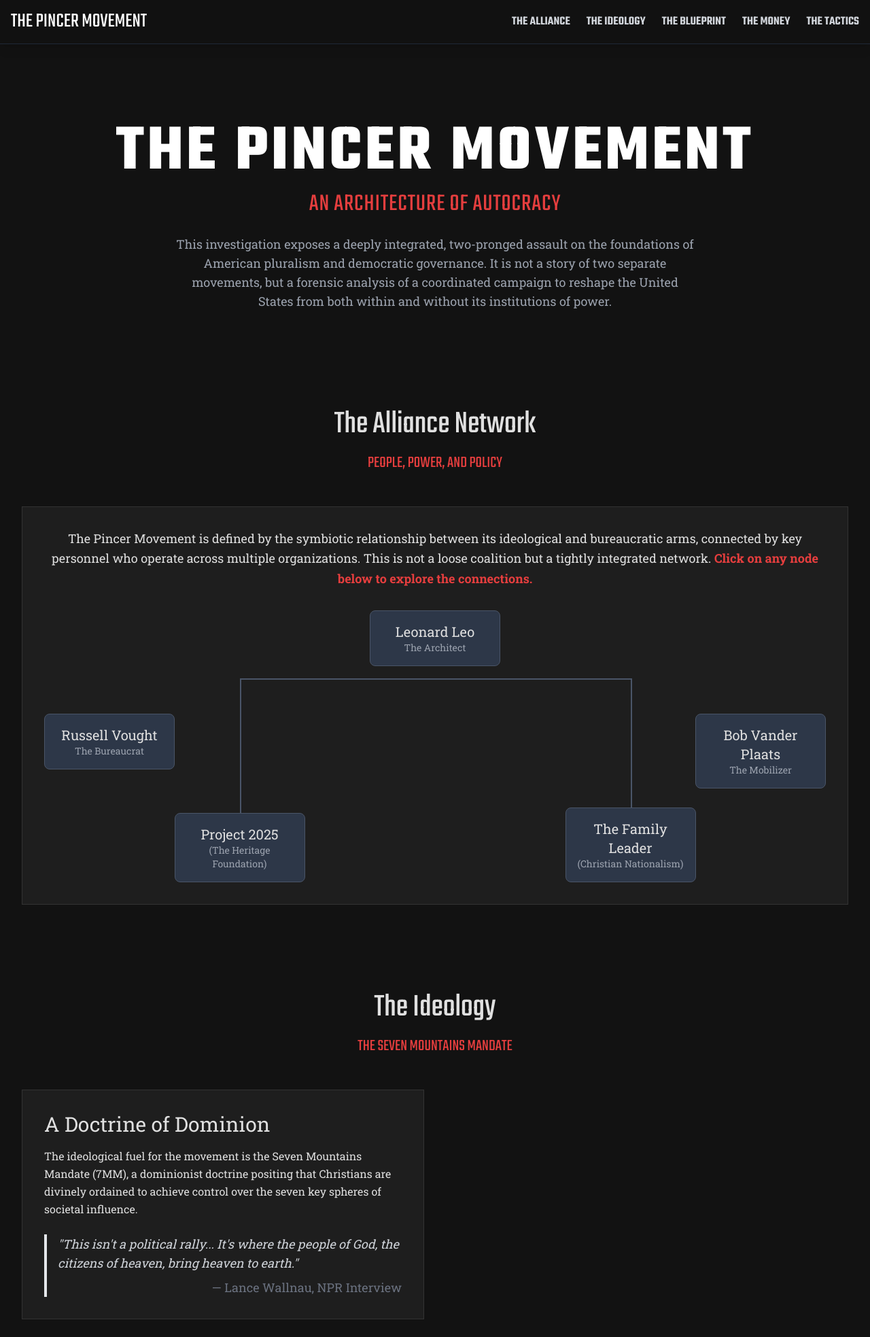
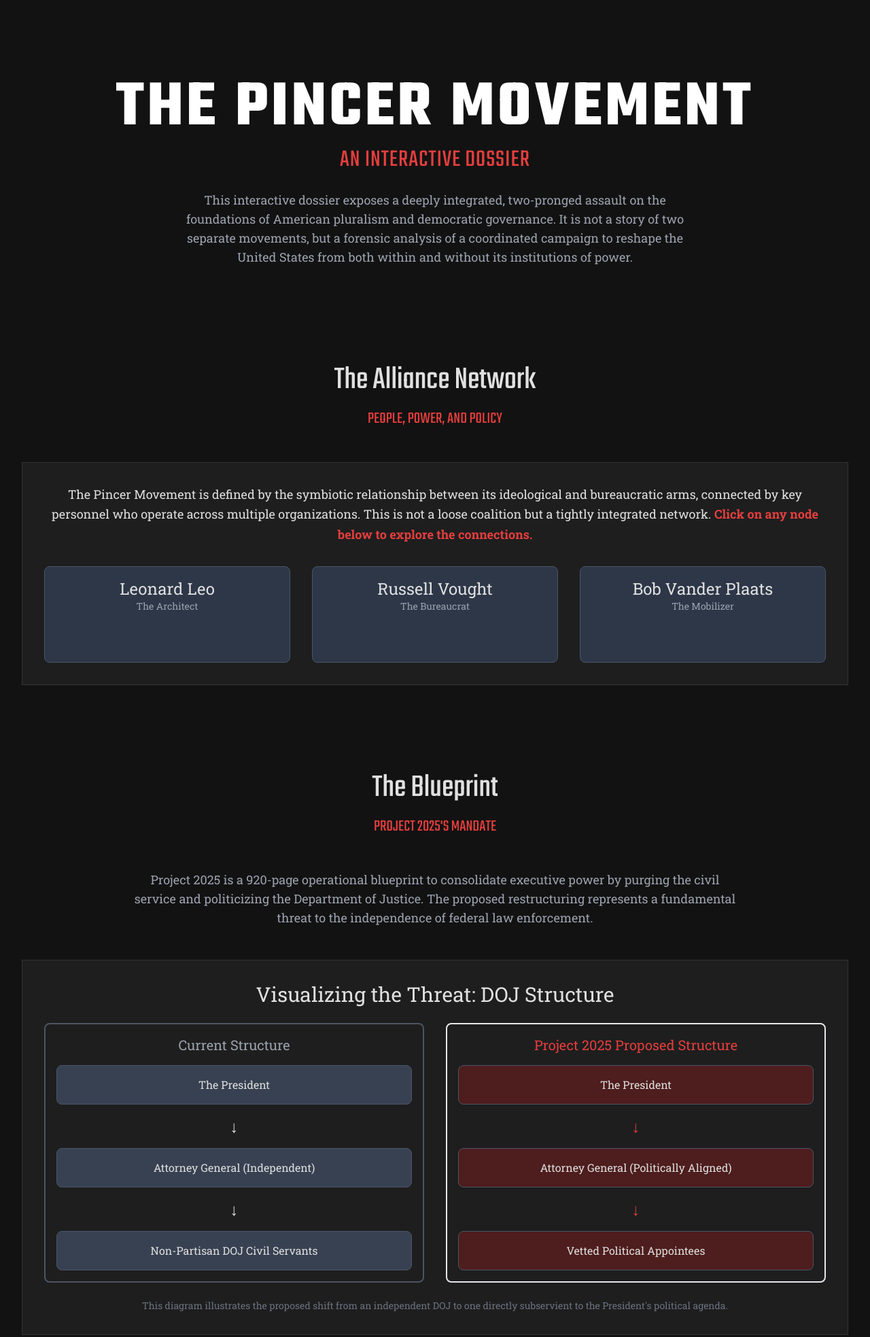
Before and after one commit to greenmovelow/pincer-movement-interactive, a plain HTML site: page index.html in a window 1280 px wide. Shown: the top 1967 px of the page at 68% size. Drawn offline with nearby package versions, Linux system fonts and the light colour scheme.

Commit message:
Update index.html
Enhanced Interactive and Frameless

Signed-off-by: Restoring Democracy's Promise <skin.grief.snap@stayclkd.com>

```diff
--- a/index.html
+++ b/index.html
@@ -10,7 +10,7 @@
     <link rel="preconnect" href="https://fonts.gstatic.com" crossorigin>
     <link href="https://fonts.googleapis.com/css2?family=Roboto+Slab:wght@300;400;700&family=Teko:wght@400;600;700&display=swap" rel="stylesheet">
     <!-- Chosen Palette: Dark Mode with Red Accents, inspired by exposed1.substack.com -->
-    <!-- Application Structure Plan: The SPA is structured as a thematic, scrollable dossier. A sticky navigation bar allows users to jump to key pillars of the investigation. This non-linear structure lets users explore the complex, interconnected system at their own pace. Interactive elements like clickable nodes for information pop-ups, tabbed content, and dynamic charts are used to manage information density and encourage deep exploration of the evidence. -->
+    <!-- Application Structure Plan: The SPA is structured as a thematic, scrollable dossier. This non-linear structure lets users explore the complex, interconnected system at their own pace. Interactive elements like clickable nodes for information pop-ups, tabbed content, and dynamic charts are used to manage information density and encourage deep exploration of the evidence. -->
     <!-- Visualization & Content Choices: Goal: Organize/Relationships -> Viz: Enhanced HTML/CSS flowcharts and network diagrams with clickable nodes that trigger modal pop-ups for detailed information. This method is chosen to visually map the complex, non-linear relationships between actors, finances, and institutions, directly responding to the EIC's desire for a "Systemic Network Analysis." NO SVG/Mermaid. Goal: Inform/Compare -> Viz: Chart.js Donut and Bar charts present key statistics (polling data, voter challenges) in an easily digestible format. Rendered to Canvas. Goal: Organize/Inform -> Viz: "Big Number" cards and tabbed content areas break down the dense information of Project 2025 and its tactics into interactive, manageable chunks. -->
     <!-- CONFIRMATION: NO SVG graphics used. NO Mermaid JS used. -->
     <style>
@@ -25,35 +25,21 @@
         .node { border: 1px solid #4A5568; padding: 1rem; text-align: center; border-radius: 0.5rem; background-color: #2D3748; transition: all 0.3s ease; cursor: pointer; position: relative; z-index: 10; }
         .node:hover { transform: translateY(-5px); box-shadow: 0 4px 8px rgba(0,0,0,0.5); border-color: var(--accent-red); }
         .line { position: absolute; background-color: #4A5568; z-index: 1; }
-        .sticky-nav { position: sticky; top: 0; z-index: 50; background-color: rgba(18, 18, 18, 0.8); backdrop-filter: blur(10px); }
-        .modal-overlay { position: fixed; top: 0; left: 0; right: 0; bottom: 0; background-color: rgba(0, 0, 0, 0.75); z-index: 100; display: flex; align-items: center; justify-content: center; }
-        .modal-content { background-color: #1E1E1E; border: 1px solid var(--accent-red); max-width: 500px; width: 90%; max-height: 90vh; overflow-y: auto; }
+        .modal-overlay { position: fixed; top: 0; left: 0; right: 0; bottom: 0; background-color: rgba(0, 0, 0, 0.75); z-index: 100; display: flex; align-items: center; justify-content: center; opacity: 0; visibility: hidden; transition: opacity 0.3s ease; }
+        .modal-overlay.visible { opacity: 1; visibility: visible; }
+        .modal-content { background-color: #1E1E1E; border: 1px solid var(--accent-red); max-width: 500px; width: 90%; max-height: 90vh; overflow-y: auto; transform: scale(0.95); transition: transform 0.3s ease; }
+        .modal-overlay.visible .modal-content { transform: scale(1); }
     </style>
 </head>
 <body class="antialiased">
-
-    <nav id="navbar" class="sticky-nav shadow-lg border-b border-gray-800">
-        <div class="container mx-auto px-4">
-            <div class="flex items-center justify-between h-16">
-                <h1 class="text-3xl uppercase text-white">The Pincer Movement</h1>
-                <div class="hidden md:flex space-x-6 text-lg uppercase">
-                    <a href="#alliance" class="nav-item text-gray-300 hover:text-accent-red transition duration-300">The Alliance</a>
-                    <a href="#ideology" class="nav-item text-gray-300 hover:text-accent-red transition duration-300">The Ideology</a>
-                    <a href="#blueprint" class="nav-item text-gray-300 hover:text-accent-red transition duration-300">The Blueprint</a>
-                    <a href="#money" class="nav-item text-gray-300 hover:text-accent-red transition duration-300">The Money</a>
-                    <a href="#tactics" class="nav-item text-gray-300 hover:text-accent-red transition duration-300">The Tactics</a>
-                </div>
-            </div>
-        </div>
-    </nav>
 
     <main class="container mx-auto p-4 md:p-8">
 
         <header class="text-center my-12 md:my-20">
             <h1 class="text-6xl md:text-8xl font-bold uppercase tracking-wider text-white">The Pincer Movement</h1>
-            <h2 class="text-2xl md:text-4xl mt-2 accent-red uppercase tracking-wide">An Architecture of Autocracy</h2>
+            <h2 class="text-2xl md:text-4xl mt-2 accent-red uppercase tracking-wide">An Interactive Dossier</h2>
             <p class="max-w-3xl mx-auto mt-6 text-lg text-gray-400">
-                This investigation exposes a deeply integrated, two-pronged assault on the foundations of American pluralism and democratic governance. It is not a story of two separate movements, but a forensic analysis of a coordinated campaign to reshape the United States from both within and without its institutions of power.
+                This interactive dossier exposes a deeply integrated, two-pronged assault on the foundations of American pluralism and democratic governance. It is not a story of two separate movements, but a forensic analysis of a coordinated campaign to reshape the United States from both within and without its institutions of power.
             </p>
         </header>
 
@@ -64,30 +50,58 @@
                  <p class="text-lg mb-8 leading-relaxed text-center">
                     The Pincer Movement is defined by the symbiotic relationship between its ideological and bureaucratic arms, connected by key personnel who operate across multiple organizations. This is not a loose coalition but a tightly integrated network. <span class="font-bold accent-red">Click on any node below to explore the connections.</span>
                 </p>
-                <div class="relative h-[600px] md:h-[400px]">
-                    <!-- Lines -->
-                    <div class="line" style="left: 25%; top: 25%; width: 50%; height: 2px;"></div>
-                    <div class="line" style="left: 25%; top: 25%; width: 2px; height: 50%;"></div>
-                    <div class="line" style="left: 75%; top: 25%; width: 2px; height: 50%;"></div>
-
-                    <!-- Nodes -->
-                    <div id="node-leo" class="node absolute w-48" style="left: calc(50% - 6rem); top: 0;">
-                        <h4 class="text-xl">Leonard Leo</h4><p class="text-sm text-gray-400">The Architect</p>
+                <div class="grid grid-cols-1 md:grid-cols-3 gap-8 text-center">
+                    <div id="node-leo" class="node group">
+                        <h4 class="text-2xl">Leonard Leo</h4>
+                        <p class="text-sm text-gray-400">The Architect</p>
+                        <p class="mt-4 opacity-0 group-hover:opacity-100 transition-opacity duration-300 text-sm italic">Strategic mastermind connecting money to judicial and political power.</p>
                     </div>
-                    <div id="node-vought" class="node absolute w-48" style="left: 0; top: calc(50% - 3rem);">
-                        <h4 class="text-xl">Russell Vought</h4><p class="text-sm text-gray-400">The Bureaucrat</p>
+                     <div id="node-vought" class="node group">
+                        <h4 class="text-2xl">Russell Vought</h4>
+                        <p class="text-sm text-gray-400">The Bureaucrat</p>
+                         <p class="mt-4 opacity-0 group-hover:opacity-100 transition-opacity duration-300 text-sm italic">Project 2025 author aiming to dismantle the civil service from within.</p>
                     </div>
-                    <div id="node-vanderplaats" class="node absolute w-48" style="right: 0; top: calc(50% - 3rem);">
-                        <h4 class="text-xl">Bob Vander Plaats</h4><p class="text-sm text-gray-400">The Mobilizer</p>
-                    </div>
-                    <div id="node-heritage" class="node absolute w-48" style="left: calc(25% - 6rem); bottom: 0;">
-                        <h4 class="text-xl">Project 2025</h4><p class="text-sm text-gray-400">(The Heritage Foundation)</p>
-                    </div>
-                    <div id="node-tfl" class="node absolute w-48" style="right: calc(25% - 6rem); bottom: 0;">
-                         <h4 class="text-xl">The Family Leader</h4><p class="text-sm text-gray-400">(Christian Nationalism)</p>
+                     <div id="node-vanderplaats" class="node group">
+                        <h4 class="text-2xl">Bob Vander Plaats</h4>
+                        <p class="text-sm text-gray-400">The Mobilizer</p>
+                         <p class="mt-4 opacity-0 group-hover:opacity-100 transition-opacity duration-300 text-sm italic">Grassroots general translating ideology into state-level political action.</p>
                     </div>
                 </div>
             </div>
+        </section>
+
+        <section id="blueprint" class="py-16">
+            <h2 class="text-5xl text-center mb-4">The Blueprint</h2>
+            <h3 class="text-2xl text-center accent-red mb-12 uppercase">Project 2025's Mandate</h3>
+             <p class="max-w-4xl mx-auto text-center text-lg text-gray-400 mb-12">
+                Project 2025 is a 920-page operational blueprint to consolidate executive power by purging the civil service and politicizing the Department of Justice. The proposed restructuring represents a fundamental threat to the independence of federal law enforcement.
+            </p>
+             <div class="card p-8">
+                 <h4 class="text-3xl mb-6 text-center">Visualizing the Threat: DOJ Structure</h4>
+                 <div class="grid grid-cols-1 md:grid-cols-2 gap-8">
+                     <div class="border-2 border-gray-600 rounded-lg p-4">
+                        <h5 class="text-xl text-center mb-4 text-gray-400">Current Structure</h5>
+                        <div class="space-y-4 text-center">
+                            <div class="node bg-gray-700">The President</div>
+                            <div class="text-2xl">&darr;</div>
+                            <div class="node bg-gray-700">Attorney General (Independent)</div>
+                            <div class="text-2xl">&darr;</div>
+                            <div class="node bg-gray-700">Non-Partisan DOJ Civil Servants</div>
+                        </div>
+                     </div>
+                     <div class="border-2 border-accent-red rounded-lg p-4">
+                        <h5 class="text-xl text-center mb-4 accent-red">Project 2025 Proposed Structure</h5>
+                         <div class="space-y-4 text-center">
+                            <div class="node bg-red-900/50">The President</div>
+                            <div class="text-2xl accent-red">&darr;</div>
+                            <div class="node bg-red-900/50">Attorney General (Politically Aligned)</div>
+                            <div class="text-2xl accent-red">&darr;</div>
+                            <div class="node bg-red-900/50">Vetted Political Appointees</div>
+                        </div>
+                     </div>
+                 </div>
+                 <p class="text-center mt-6 text-gray-500 text-sm">This diagram illustrates the proposed shift from an independent DOJ to one directly subservient to the President's political agenda.</p>
+             </div>
         </section>
 
         <section id="ideology" class="py-16">
@@ -108,24 +122,6 @@
                     <div class="chart-container">
                         <canvas id="ideologyChart"></canvas>
                     </div>
-                </div>
-            </div>
-        </section>
-
-        <section id="blueprint" class="py-16">
-            <h2 class="text-5xl text-center mb-4">The Blueprint</h2>
-            <h3 class="text-2xl text-center accent-red mb-12 uppercase">Project 2025's Mandate</h3>
-             <p class="max-w-4xl mx-auto text-center text-lg text-gray-400 mb-12">
-                Project 2025 is a 920-page operational blueprint for a radical restructuring of the federal government. It's a detailed plan to consolidate executive power by purging the civil service and politicizing the Department of Justice.
-            </p>
-             <div class="grid grid-cols-1 md:grid-cols-2 gap-8">
-                <div class="card p-8">
-                    <h4 class="text-3xl mb-4">Mechanism 1: Schedule F</h4>
-                    <p class="leading-relaxed">A plan to reclassify up to **50,000** federal employees, stripping their job protections. This allows them to be fired and replaced with individuals vetted for ideological loyalty, creating a subservient workforce.</p>
-                </div>
-                 <div class="card p-8">
-                    <h4 class="text-3xl mb-4">Mechanism 2: DOJ Capture</h4>
-                    <p class="leading-relaxed">A "top-to-bottom overhaul" of the Department of Justice to ensure litigation and investigations are "consistent with the President’s agenda," effectively turning the DOJ into a political weapon.</p>
                 </div>
             </div>
         </section>
@@ -173,7 +169,6 @@
                  </div>
              </div>
         </section>
-
     </main>
 
     <div id="modal" class="modal-overlay hidden">
@@ -183,8 +178,7 @@
         </div>
     </div>
 
-
-    <footer class="border-t border-gray-800 py-8">
+    <footer class="border-t border-gray-800 py-8 mt-16">
         <div class="container mx-auto px-4 text-center text-gray-500">
             <p>&copy; 2025 Reclaiming Democracy's Promise. All Rights Reserved.</p>
             <p class="text-sm mt-2">This interactive dossier is based on the keystone report "THE PINCER MOVEMENT: An Architecture of Autocracy."</p>
@@ -222,15 +216,15 @@
                     const data = modalData[node.id];
                     if (data) {
                         modalBody.innerHTML = `<h3 class="text-3xl mb-4 accent-red">${data.title}</h3><div class="text-gray-300 leading-relaxed">${data.content}</div>`;
-                        modal.classList.remove('hidden');
+                        modal.classList.add('visible');
                     }
                 });
             });
 
-            closeModal.addEventListener('click', () => modal.classList.add('hidden'));
+            closeModal.addEventListener('click', () => modal.classList.remove('visible'));
             modal.addEventListener('click', (e) => {
                 if (e.target === modal) {
-                    modal.classList.add('hidden');
+                    modal.classList.remove('visible');
                 }
             });
 
@@ -326,12 +320,6 @@
 
             setActiveTab('steeplechase');
 
-            document.querySelectorAll('a[href^="#"]').forEach(anchor => {
-                anchor.addEventListener('click', function (e) {
-                    e.preventDefault();
-                    document.querySelector(this.getAttribute('href')).scrollIntoView({ behavior: 'smooth' });
-                });
-            });
         });
     </script>
 </body>
```
